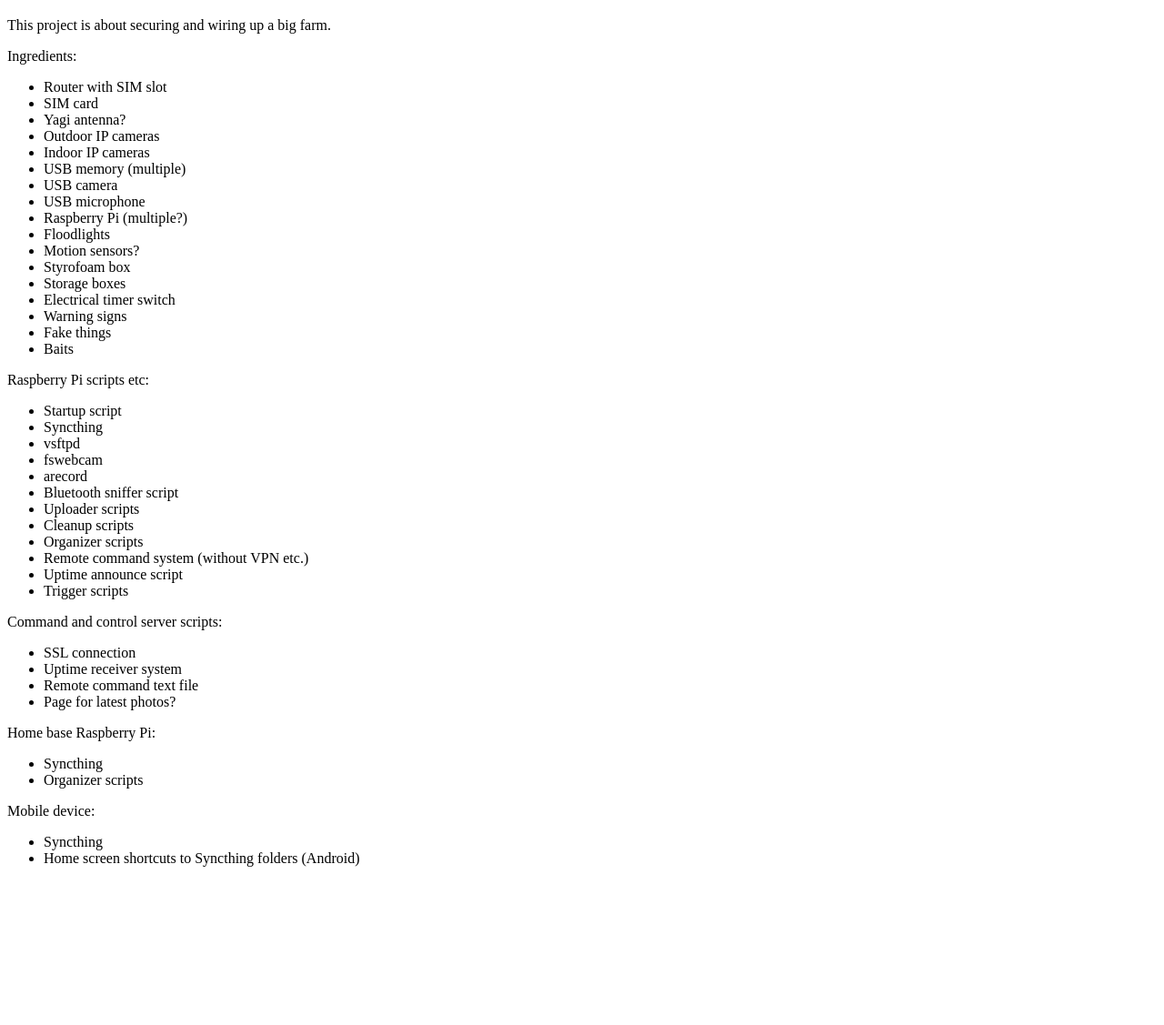
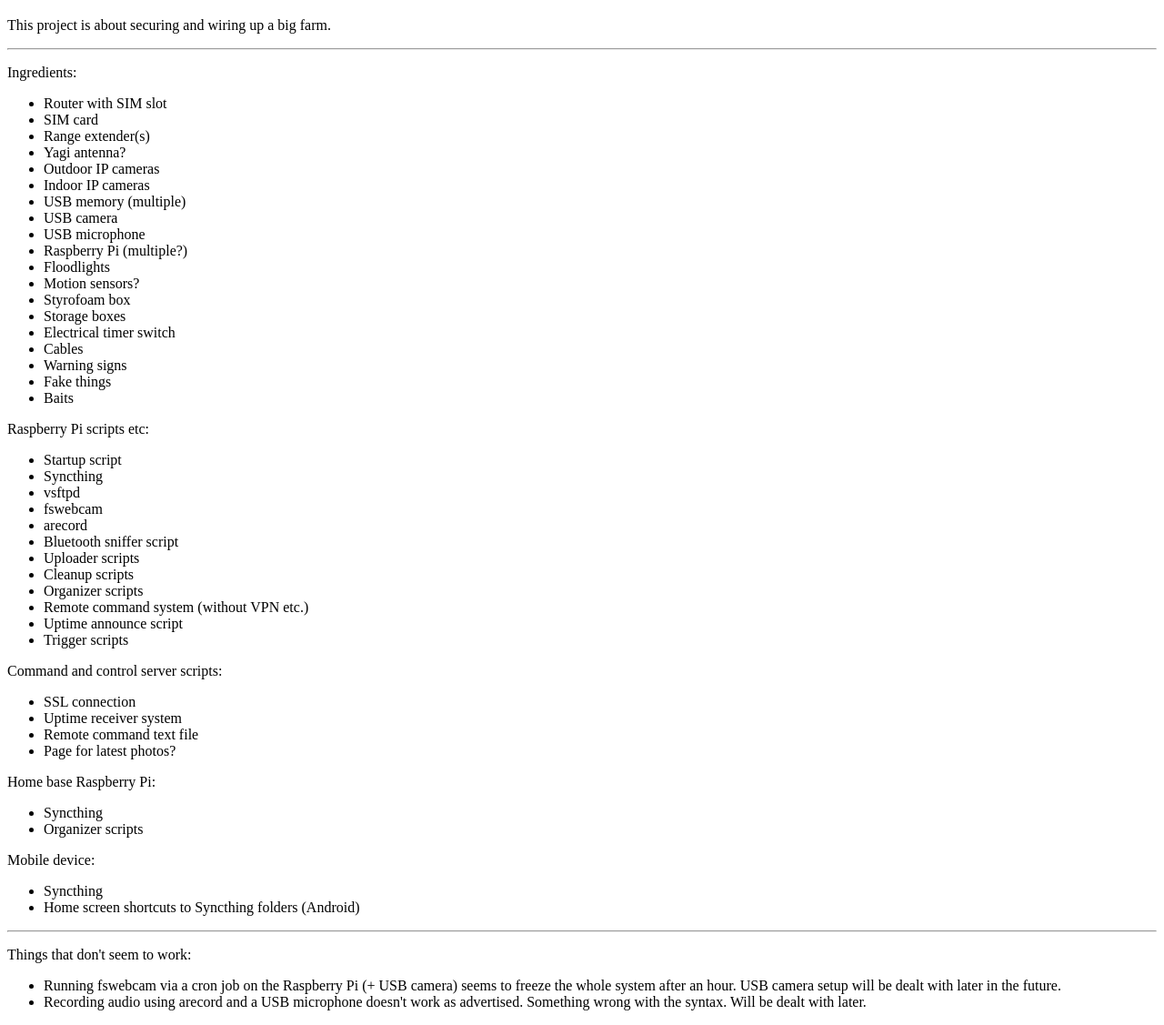
Before and after one commit to bigbrotherfarm/bigbrotherfarm.github.io, a plain HTML site: page index.html in a window 1280 px wide. Shown: the part 61-1188 px from the top of the page at 91% size. Before the commit the page ends 1030 px from the top, so only its background shows below. Drawn offline with Linux system fonts and the light colour scheme.

Commit message:
Things that don't work

```diff
--- a/index.html
+++ b/index.html
@@ -6,10 +6,12 @@
 <body>
 <h1>Big Brother Farm</h1>
 <p>This project is about securing and wiring up a big farm.</p>
+<hr>
 <p>Ingredients:
 <ul>
   <li>Router with SIM slot</li>
   <li>SIM card</li>
+  <li>Range extender(s)</li>
   <li>Yagi antenna?</li>
   <li>Outdoor IP cameras</li>
   <li>Indoor IP cameras</li>
@@ -22,6 +24,7 @@
   <li>Styrofoam box</li>
   <li>Storage boxes</li>
   <li>Electrical timer switch</li>
+  <li>Cables</li>
   <li>Warning signs</li>
   <li>Fake things</li>
   <li>Baits</li>
@@ -62,5 +65,14 @@
   <li>Syncthing</li>
   <li>Home screen shortcuts to Syncthing folders (Android)</li>
 </ul></p>
+
+<hr>
+
+<p>Things that don't seem to work:
+<ul>
+  <li>Running fswebcam via a cron job on the Raspberry Pi (+ USB camera) seems to freeze the whole system after an hour. USB camera setup will be dealt with later in the future.</li>
+  <li>Recording audio using arecord and a USB microphone doesn't work as advertised. Something wrong with the syntax. Will be dealt with later.</li>
+</ul></p>
+
 </body>
 </html>
```
